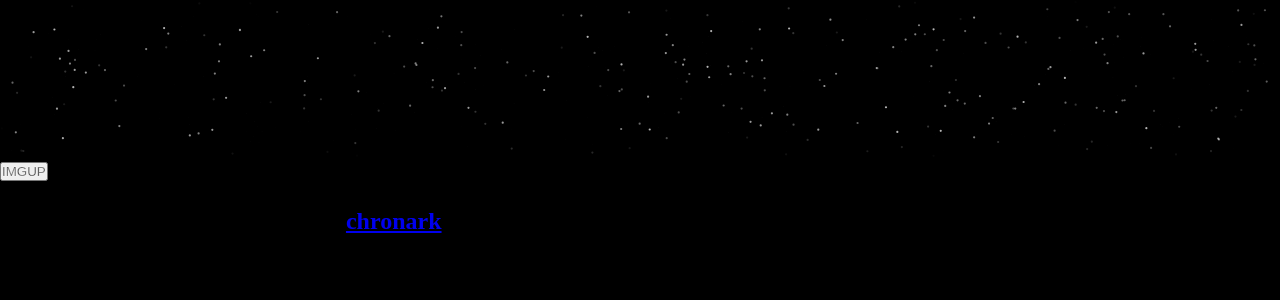
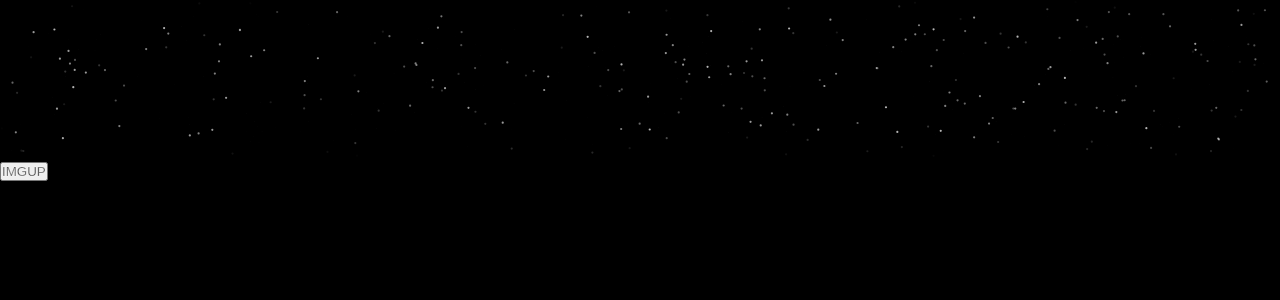
Before and after one commit to sujalgoel/imgup, a Next.js app: page / in a window 1280 px wide. Shown: the top 300 px of the page. Built offline with nearby package versions, Linux system fonts and the light colour scheme.

Commit message:
unknown commit

```diff
--- a/src/app/page.tsx
+++ b/src/app/page.tsx
@@ -44,17 +44,6 @@ export default function HomePage(): JSX.Element {
 				<h2 className='text-sm text-zinc-500'>
 					Click on the text above to upload an image
 				</h2>
-
-				<h2 className='text-xs text-zinc-500'>
-					Front end elegantly tailored after{' '}
-					<Link
-						target='_blank'
-						href='https://chronark.com'
-						className='underline duration-500 hover:text-zinc-300'
-					>
-						chronark
-					</Link>
-				</h2>
 			</div>
 		</div>
 	);
```
